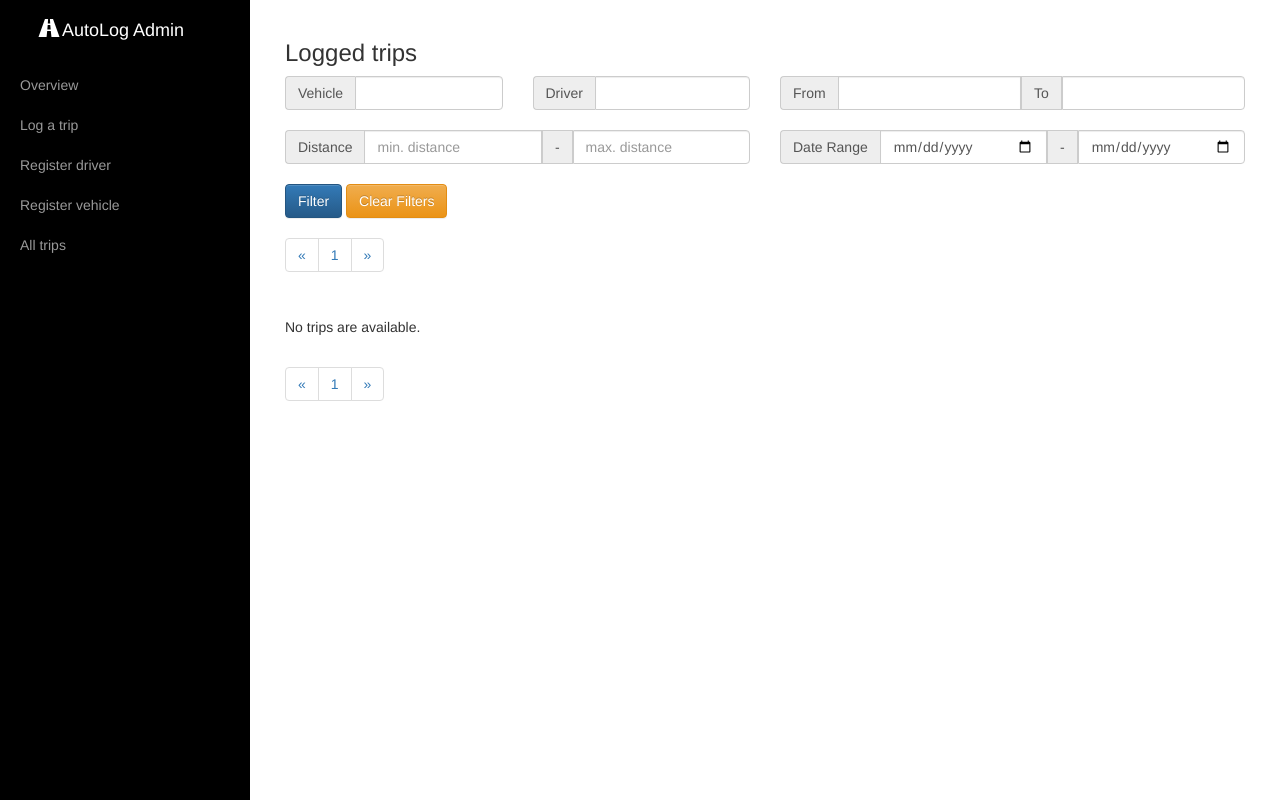
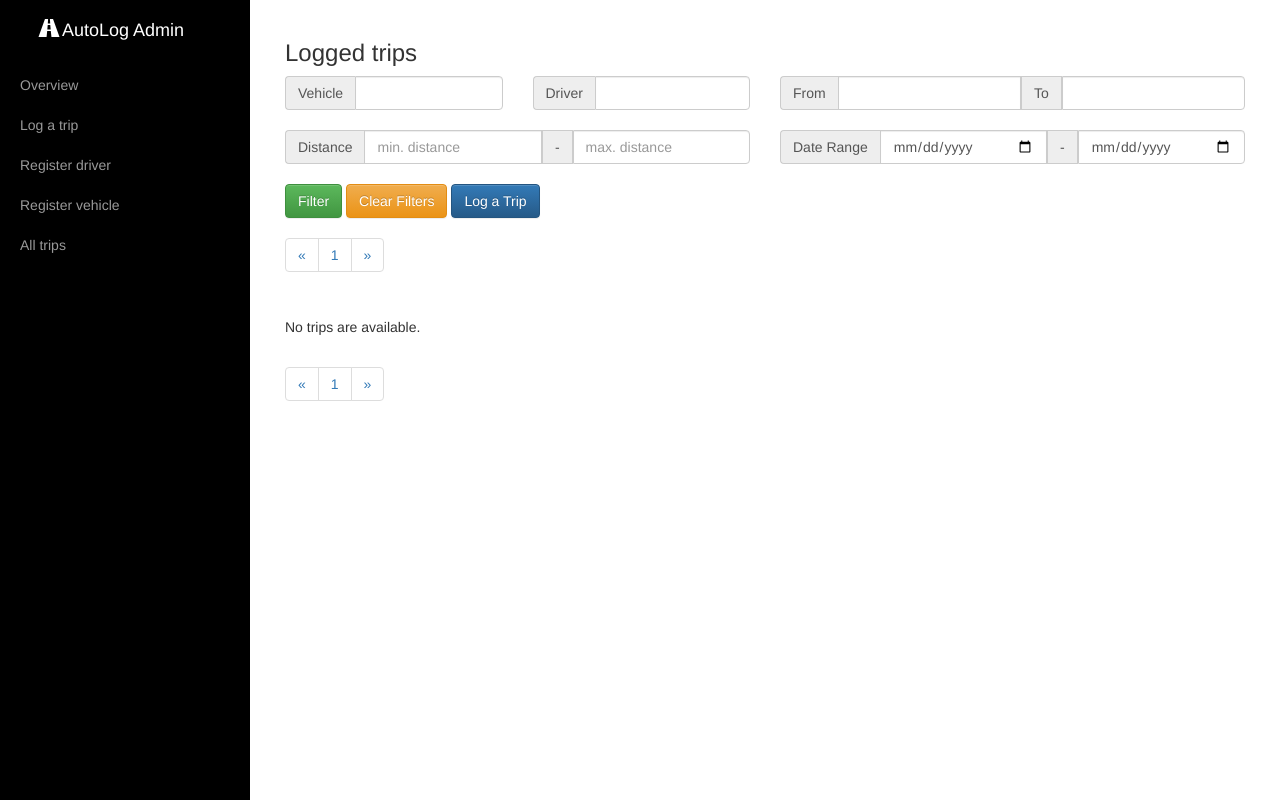
Before and after one commit to ReneBrals/RESS-AutoLog, a Django app: page /autologbackend/trips/1/ in a window 1280 px wide. Run offline with Django 3.2, Linux system fonts and the light colour scheme; tables that the repository leaves empty hold one stand-in row (values such as "Sample post"); some libraries are stand-ins or nearby versions.

Commit message:
Small bugfixes

```diff
--- a/autologbackend/templates/autologbackend/index.html
+++ b/autologbackend/templates/autologbackend/index.html
@@ -15,8 +15,9 @@
             <th>To</th>
             <th></th>
             <th>Distance</th>
+            <th>Mileage dep.</th>
     		<th>Mileage arr.</th>
-    		<th>Mileage dep.</th>
+
   		</tr>
 
     	{% for trip in latest_trips_list %}
--- a/autologbackend/templates/autologbackend/trips.html
+++ b/autologbackend/templates/autologbackend/trips.html
@@ -47,9 +47,10 @@
         </div>
     </div>
     <br/>
-    <button type="submit" class="btn btn-primary">Filter</button>
+    <button type="submit" class="btn btn-success">Filter</button>
 
-    <button href="{%url 'trips' 0 %}" class="btn btn-warning"> Clear Filters</button>
+    <a href="{%url 'trips' 0 %}" class="btn btn-warning"> Clear Filters</a>
+    <a href="{%url 'log_trip' %}" class="btn btn-primary"> Log a Trip</a>
 
 </form>
 
@@ -96,8 +97,8 @@
             <th>To</th>
             <th></th>
             <th>Distance</th>
+            <th>Mileage dep.</th>
     		<th>Mileage arr.</th>
-    		<th>Mileage dep.</th>
   		</tr>
 
     	{% for trip in trips_list %}
@@ -110,9 +111,9 @@
 
         <td>{{ trip.arrival_location }}</td>
         <td>{{ trip.arrival_time }}</td>
-        <td>{{ trip.distance }}</td>
-    	<td>{{ trip.departure_mileage }}</td>
-    	<td>{{ trip.arrival_mileage }}</td>
+        <td>{{ trip.distance }} {{ trip.vehicle.mileage_unit }}</td>
+    	<td>{{ trip.departure_mileage }} {{ trip.vehicle.mileage_unit }}</td>
+    	<td>{{ trip.arrival_mileage }} {{ trip.vehicle.mileage_unit }}</td>
 
     	</tr>
     	{% endfor %}
--- a/autologbackend/views.py
+++ b/autologbackend/views.py
@@ -132,7 +132,7 @@ def submit_register_vehicle(request):
 		return HttpResponseRedirect(reverse('index'))
 
 def trips(request, page_nr):
-	RESULTS_PER_PAGE = 25
+	RESULTS_PER_PAGE = 20
 
 	trips_list = Trip.objects.order_by('-arrival_time')
 	trips_list = trips_list.annotate(distance=F('arrival_mileage')-F('departure_mileage'))
@@ -192,15 +192,17 @@ def trips(request, page_nr):
 	if trips_list.count()%RESULTS_PER_PAGE:
 		num_pages += 1
 
+
+
 	context['num_pages'] = num_pages
 	context['page_nr'] = page_nr
 	context['prev_page_nr'] = 0 if int(page_nr) == 0 else int(page_nr) - 1
 	context['next_page_nr'] = int(page_nr) + 1 if int(page_nr) < (num_pages - 1) else int(page_nr)
 
 	if int(page_nr) < num_pages:
-		trips_l = trips_list[int(page_nr)*RESULTS_PER_PAGE:(int(page_nr)+1)*RESULTS_PER_PAGE]
+		trips_list = trips_list[int(page_nr)*RESULTS_PER_PAGE:(int(page_nr)+1)*RESULTS_PER_PAGE]
 
-	context['trips_list'] = trips_l
+	context['trips_list'] = trips_list
 
 
 	template = loader.get_template('autologbackend/trips.html')
```
